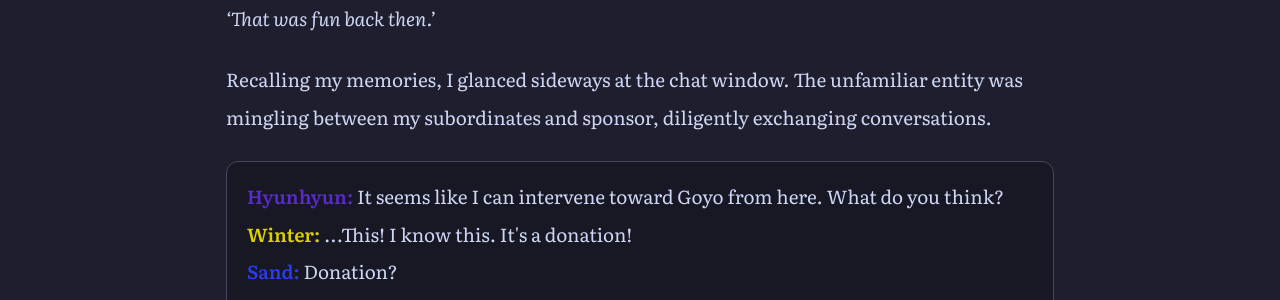
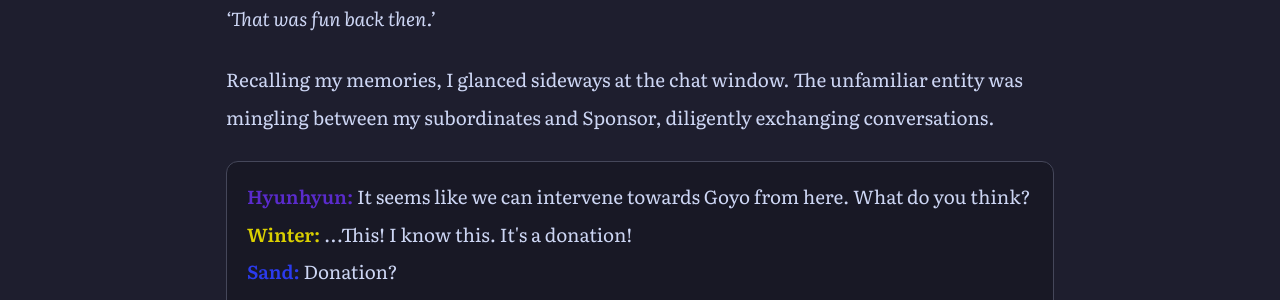
Before and after one commit to soleumn/soleumn.github.io, a Jekyll site: the page built from _chapters/eoshinki/ch187.md, in a window 1280 px wide and 900 px high, scrolled down 11536 px. Shown: the part 195-495 px from the top of the window. Built offline with Jekyll 4.4.1, drawn with Linux system fonts in a browser that asks for light colours; some web fonts are replaced; comment, search, counter and statistics services are not loaded.

Commit message:
Edit Chapter 187 (via site)

```diff
--- a/_chapters/eoshinki/ch187.md
+++ b/_chapters/eoshinki/ch187.md
@@ -350,11 +350,11 @@ Paying no mind to the video, I swept the finely cut meat into the pot.
 
 *'That was fun back then.'*
 
-Recalling my memories, I glanced sideways at the chat window. The unfamiliar entity was mingling between my subordinates and sponsor, diligently exchanging conversations.
+Recalling my memories, I glanced sideways at the chat window. The unfamiliar entity was mingling between my subordinates and Sponsor, diligently exchanging conversations.
 
 <div class="chat-box">
   <div style="font-size:inherit;">
-    <span style="color:#5A2BCC;font-weight:700;flex-shrink:0">Hyunhyun:</span> It seems like I can intervene toward Goyo from here. What do you think?<br>
+    <span style="color:#5A2BCC;font-weight:700;flex-shrink:0">Hyunhyun:</span> It seems like we can intervene towards Goyo from here. What do you think?<br>
     <span style="color:#DBD000;font-weight:700;flex-shrink:0">Winter:</span> ...This! I know this. It's a donation!<br>
     <span style="color:#2B3BED;font-weight:700;flex-shrink:0">Sand:</span> Donation?<br>
     <span style="color:#DBD000;font-weight:700;flex-shrink:0">Winter:</span> Yes. But this is... not spending money, but... ■■■...<br>
```
